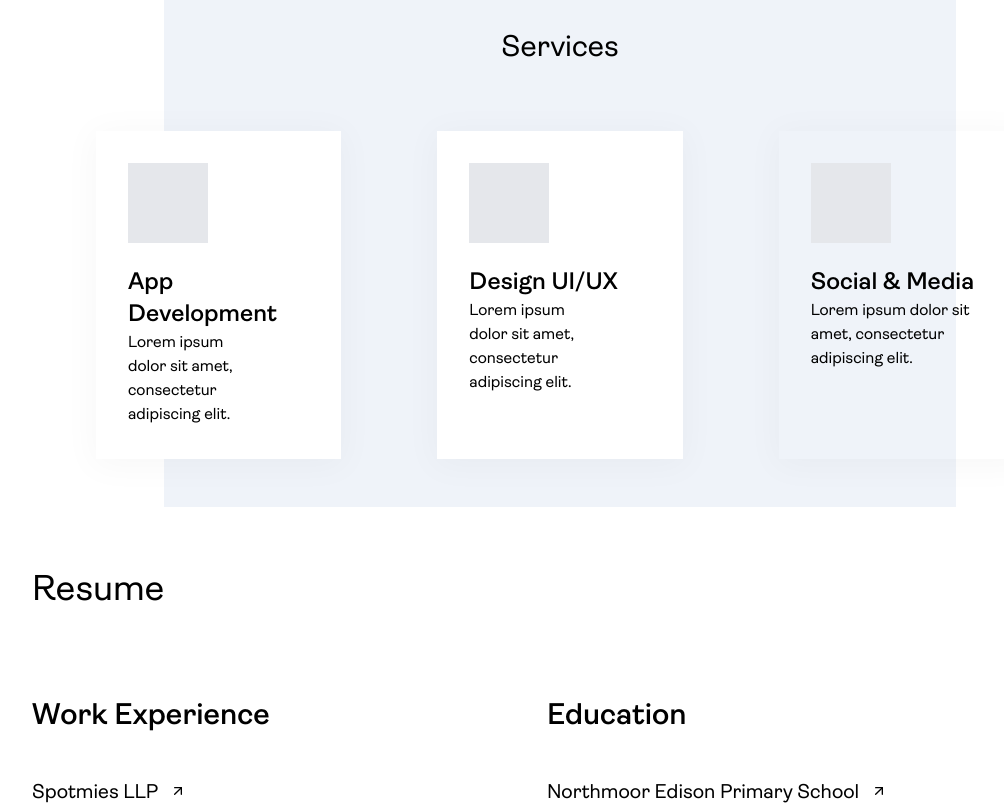
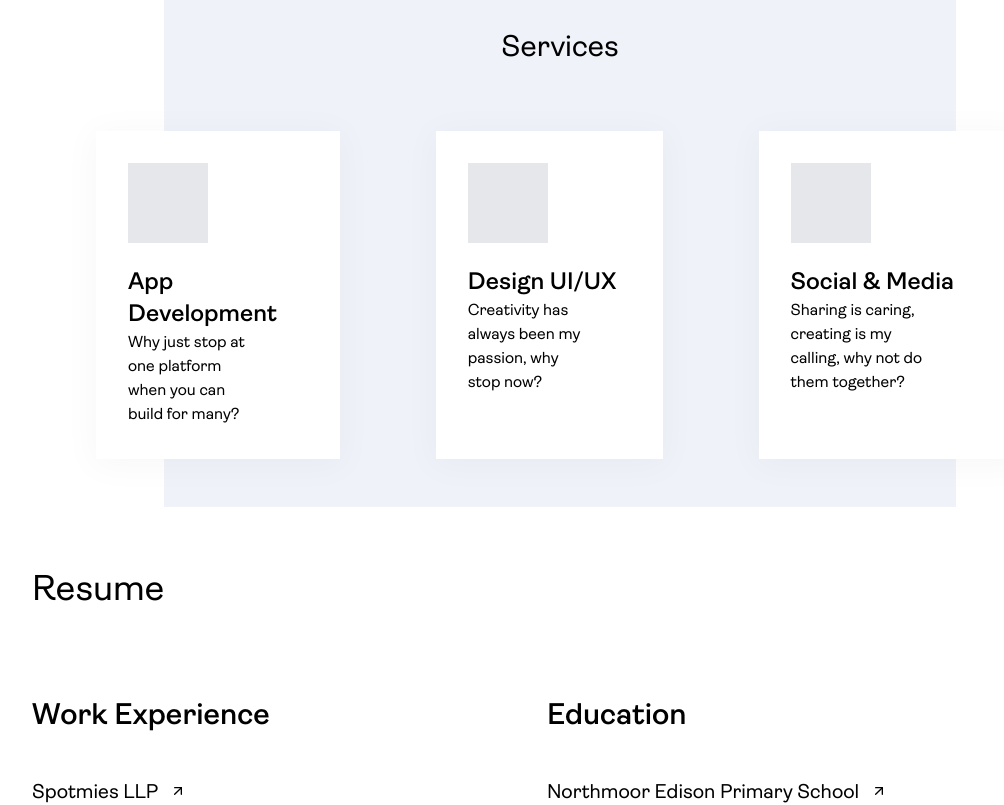
Before and after one commit to ManasMalla/manasmalla.github.io, a Next.js app: page / in a window 1280 px wide. Shown: the part 1700-2505 px from the top of the page, without its empty margins (80-1084 px from the left). Built offline with nearby package versions, Linux system fonts and the light colour scheme; what @parse/react-ssr would draw is missing.

Commit message:
added asquare image, services placeholder
Signed-off-by: Manas Malla <manasmalla.dev@gmail.com>

```diff
--- a/src/components/recommendations.tsx
+++ b/src/components/recommendations.tsx
@@ -2,7 +2,7 @@ import { useState } from "react";
 import { ArrowLeft, ArrowRight } from "react-feather";
 
 export default function RecommendationSection() {
-  const [index, setIndex] = useState(0);
+  const [index, setIndex] = useState(1);
   const recommendations = [
     {
       name: "Bala Tripura Sundari",
--- a/src/components/services.tsx
+++ b/src/components/services.tsx
@@ -9,21 +9,21 @@ export default function Services() {
           <div className="h-20 w-20 bg-gray-200" />
           <h3 className="text-2xl font-semibold mt-6">App Development</h3>
           <p className="w-3/4">
-            Lorem ipsum dolor sit amet, consectetur adipiscing elit.
+            Why just stop at one platform when you can build for many?
           </p>
         </div>
         <div className="bg-white  dark:bg-slate-950 p-8 shadow-[0_4px_32px_4px_rgba(0,0,0,0.03)]">
           <div className="h-20 w-20 bg-gray-200" />
           <h3 className="text-2xl font-semibold mt-6">Design UI/UX</h3>
           <p className="w-3/4">
-            Lorem ipsum dolor sit amet, consectetur adipiscing elit.
+            Creativity has always been my passion, why stop now?
           </p>
         </div>
-        <div className="bg-whit  dark:bg-slate-950 p-8 shadow-[0_4px_32px_4px_rgba(0,0,0,0.03)]">
+        <div className="bg-white  dark:bg-slate-950 p-8 shadow-[0_4px_32px_4px_rgba(0,0,0,0.03)]">
           <div className="h-20 w-20 bg-gray-200" />
           <h3 className="text-2xl font-semibold mt-6">Social & Media</h3>
-          <p className="">
-            Lorem ipsum dolor sit amet, consectetur adipiscing elit.
+          <p className="w-3/4">
+            Sharing is caring, creating is my calling, why not do them together?
           </p>
         </div>
       </div>
--- a/src/pages/index.tsx
+++ b/src/pages/index.tsx
@@ -688,23 +688,29 @@ export default function Home() {
             </h2>
             <div className="flex lg:flex-row flex-col lg:mr-24 gap-12 lg:gap-24">
               <div className="w-full lg:w-1/2">
-                <div className="aspect-[765/856] bg-[#D2E3FC]/30 dark:bg-[#D2E3FC]/80"></div>
+                <div className="aspect-[765/856] bg-[#D2E3FC]/30 dark:bg-[#D2E3FC]/80">
+                  <img
+                    src="projects/asquaregokarting.png"
+                    className="w-full h-full object-cover object-top"
+                  />
+                </div>
                 <h4 className="text-2xl my-6 font-semibold">
                   ASquare Gokarting
                 </h4>
                 <p className="opacity-60">
-                  Lorem ipsum dolor sit amet, consectetur adipiscing elit.
-                  Aliquam sit amet odio ut turpis vulputate molestie vitae at
-                  sapien. Vivamus.{" "}
+                  An adventurous theme park with a play arena, drive-in, and
+                  race track that is considered to be India's longest track.
+                  Come and test your skills on this route with your friends and
+                  family.
                 </p>
               </div>
               <div className="w-full lg:w-1/2 lg:mt-24">
                 <div className="aspect-[765/856] bg-[#FEF7E0]/50 dark:bg-[#FEF7E0]/80"></div>
                 <h4 className="text-2xl my-6 font-semibold">Nandikrushi</h4>
                 <p className="opacity-60">
-                  Lorem ipsum dolor sit amet, consectetur adipiscing elit.
-                  Aliquam sit amet odio ut turpis vulputate molestie vitae at
-                  sapien. Vivamus.{" "}
+                  Nandikrushi is an e-commerce platform where certified natural
+                  farmers post their produce and consumers close to the farmer
+                  location will buy them.
                 </p>
               </div>
             </div>
@@ -713,18 +719,19 @@ export default function Home() {
                 <div className="aspect-[765/856] bg-[#FCE8E6]/30 dark:bg-[#FCE8E6]/80"></div>
                 <h4 className="text-2xl my-6 font-semibold">BeCoronaReady</h4>
                 <p className="opacity-60">
-                  Lorem ipsum dolor sit amet, consectetur adipiscing elit.
-                  Aliquam sit amet odio ut turpis vulputate molestie vitae at
-                  sapien. Vivamus.{" "}
+                  Bringing awareness to people about the precautions,
+                  preventions and things to protect ourselves from COVID19 as
+                  well as preserve and enrich our health in a playful and
+                  interactive way for everyone.
                 </p>
               </div>
               <div className="w-full lg:w-1/2 lg:mt-24">
                 <div className="aspect-[765/856] bg-[#CEEAD6]/30 dark:bg-[#CEEAD6]/80"></div>
                 <h4 className="text-2xl my-6 font-semibold">EcoFun</h4>
                 <p className="opacity-60">
-                  Lorem ipsum dolor sit amet, consectetur adipiscing elit.
-                  Aliquam sit amet odio ut turpis vulputate molestie vitae at
-                  sapien. Vivamus.{" "}
+                  Solving climate change — Nourish our Blue & Green Planet by
+                  helping us measure our carbon footprint, encourage us to grow
+                  trees and be eco friendly.
                 </p>
               </div>
             </div>
```
Also changed, not shown: public/projects/asquaregokarting.png (added).
